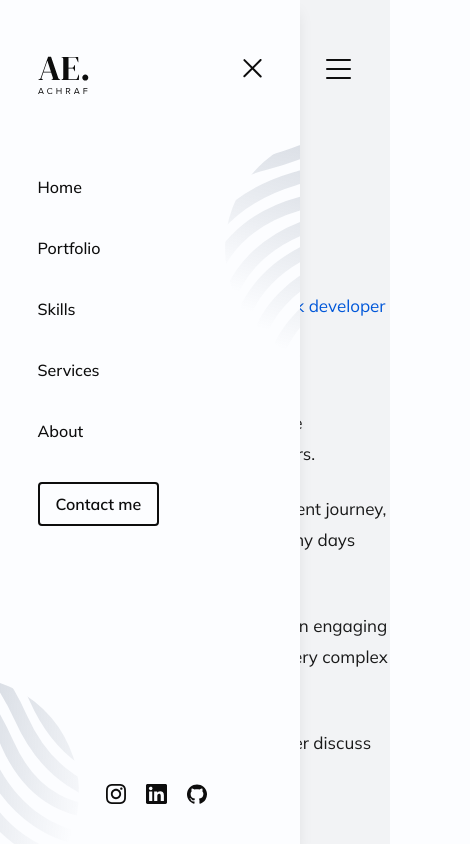
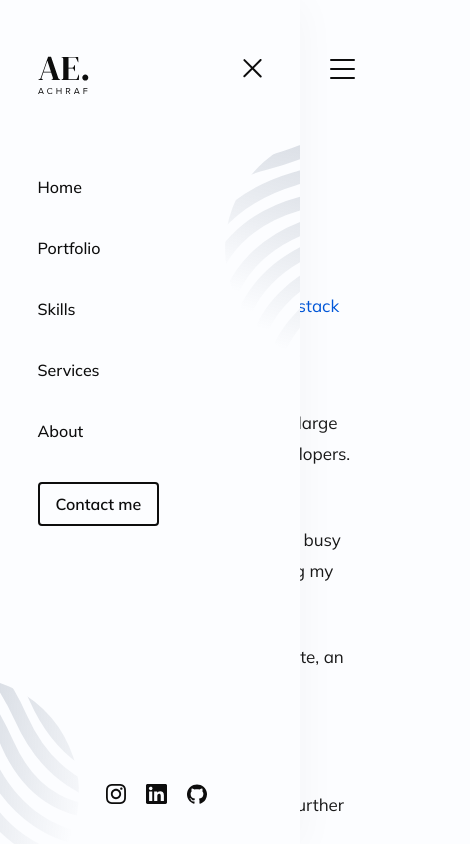
Before and after one commit to NightClover-code/portfolio-website-v2, a Next.js app: page /about in a window 390 px wide. Both pictures are taken after a click on the element 342 px from the left and 68 px from the top of the page. Shown: the top 844 px of the page, 470 px wide, since content can reach past the window. Built offline with nearby package versions, Linux system fonts and the light colour scheme.

Commit message:
feat: removing overlay

```diff
--- a/components/Header/index.tsx
+++ b/components/Header/index.tsx
@@ -16,11 +16,7 @@ const Header = () => {
   }, [isNavOpen]);
 
   return (
-    <header
-      className={`flex justify-between mt-10 items-center m-auto ${
-        isNavOpen ? 'w-[80%]' : ''
-      }`}
-    >
+    <header className={`flex justify-between mt-10 items-center m-auto`}>
       <Logo />
       <NavBar />
       <div
--- a/components/MobileHeader/index.tsx
+++ b/components/MobileHeader/index.tsx
@@ -18,7 +18,7 @@ const MobileHeader = () => {
 
   return (
     <div
-      className={`z-30 smooth fade-right absolute overflow-hidden bg-offWhite h-full max-w-[300px] w-[80%] shadow-lg top-0 pt-10 !duration-300 ${
+      className={`z-30 smooth fade-right absolute overflow-hidden bg-offWhite h-full max-w-[300px] w-[80%] shadow-navbar top-0 pt-10 !duration-300 ${
         isNavOpen ? 'left-0 opacity-100' : '-left-[100%] opacity-0'
       }`}
     >
--- a/layouts/MainLayout.tsx
+++ b/layouts/MainLayout.tsx
@@ -11,9 +11,7 @@ const MainLayout: React.FC = ({ children }) => {
     <div className={`app__container wrapper`}>
       <MobileHeader />
 
-      <div
-        className={`${isNavOpen ? 'overlay' : ''} relative custom__container`}
-      >
+      <div className={`custom__container`}>
         <Header />
         {children}
         <Footer />
--- a/styles/css/default.css
+++ b/styles/css/default.css
@@ -142,10 +142,6 @@ body {
   @apply w-[78%] xxl:w-[82%] m-auto desktop:w-[1150px];
 }
 
-.overlay {
-  @apply absolute h-full w-full top-0 bottom-0 left-0 right-0 bg-overlay;
-}
-
 .disable__scroll {
   @apply m-0 h-full overflow-hidden;
 }
--- a/styles/default.scss
+++ b/styles/default.scss
@@ -28,10 +28,6 @@ body {
   @apply w-[78%] xxl:w-[82%] m-auto desktop:w-[1150px];
 }
 
-.overlay {
-  @apply absolute h-full w-full top-0 bottom-0 left-0 right-0 bg-overlay;
-}
-
 .disable__scroll {
   @apply m-0 h-full overflow-hidden;
 }
--- a/tailwind.config.js
+++ b/tailwind.config.js
@@ -40,10 +40,11 @@ module.exports = {
         instaFrom: 'rgba(244, 114, 182, 1)',
         instaTo: 'rgba(220, 38, 38, 0.4)',
         //background
-        overlay: 'rgba(0, 0, 0, 0.04)',
+        overlay: 'rgba(0, 0, 0, 0.02)',
       },
       boxShadow: {
         portfolioCard: '0px 4px 40px rgba(0, 0, 0, 0.07)',
+        navbar: '0px 4px 40px rgba(0, 0, 0, 0.04)',
       },
       // gridTemplateColumns: {
       //   portfolio: 'repeat(3, minmax(0, 1fr))',
```
Also changed, not shown: 1 other file (tests, documents, lock files or other folders).
